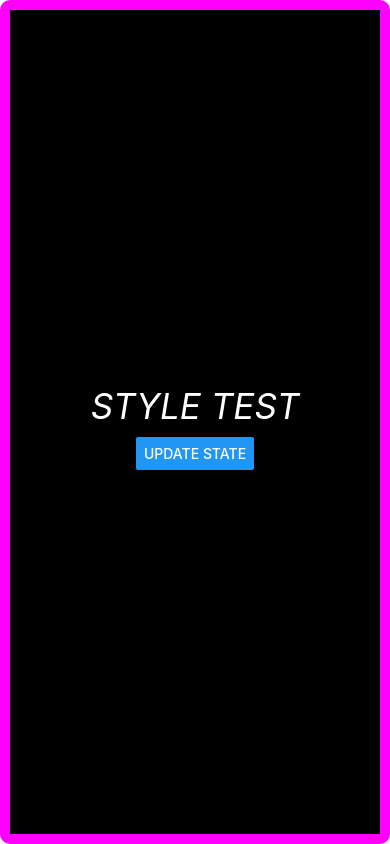
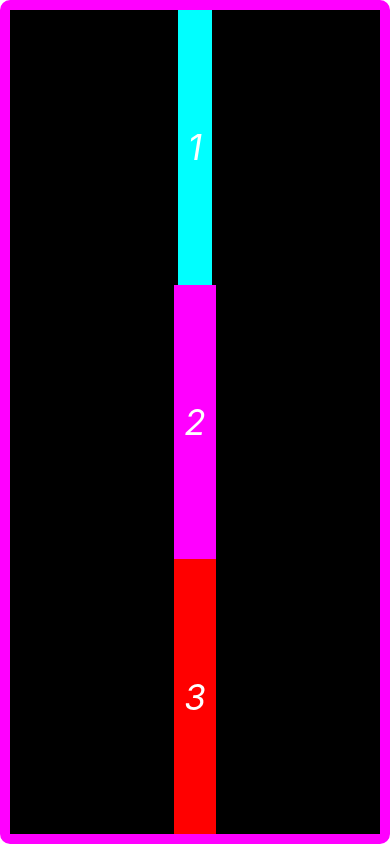
Before and after one commit to kwakyebrilliant/MainApp-mobile, a React Native app: screen / in a window 390 px wide. Built offline with nearby package versions, Linux system fonts and the light colour scheme.

Commit message:
app updates

```diff
--- a/App.js
+++ b/App.js
@@ -1,28 +1,50 @@
-import React, {useState} from 'react';
-import {Button, StyleSheet, Text, View} from 'react-native';
+import React from 'react';
+import {StyleSheet, Text, View} from 'react-native';
 
 const App = () => {
-  const [name, setName] = useState('Style test');
-  const onClickHandler = () => {
-    setName('Style Test is Done!');
-  };
   return (
     <View style={styles.body}>
-      <Text style={styles.text}>{name}</Text>
-      <Button title="Update state" onPress={onClickHandler} />
+    <View style={styles.view1}>
+      <Text style={styles.text}>1</Text>
     </View>
+    <View style={styles.view2}>
+      <Text style={styles.text}>2</Text>
+    </View>
+    <View style={styles.view3}>
+      <Text style={styles.text}>3</Text>
+    </View>
+  </View>
   );
 };
 
 const styles = StyleSheet.create({
   body: {
     flex: 1,
+    flexDirection: 'column',
     backgroundColor: '#000',
     justifyContent: 'center',
     alignItems: 'center',
     borderWidth: 10,
     borderColor: '#ff00ff',
     borderRadius: 10,
+  },
+  view1: {
+    flex: 1,
+    backgroundColor: '#00ffff',
+    alignItems: 'stretch',
+    justifyContent: 'center',
+  },
+  view2: {
+    flex: 1,
+    backgroundColor: '#ff00ff',
+    alignItems: 'center',
+    justifyContent: 'center',
+  },
+  view3: {
+    flex: 1,
+    backgroundColor: 'red',
+    alignItems: 'center',
+    justifyContent: 'center',
   },
   text: {
     color: '#fff',
@@ -31,10 +53,6 @@ const styles = StyleSheet.create({
     margin: 10,
     textTransform: 'uppercase',
   },
-  button: {
-    width: 200,
-    height: 60,
-  },
 });
 
 export default App;
```
